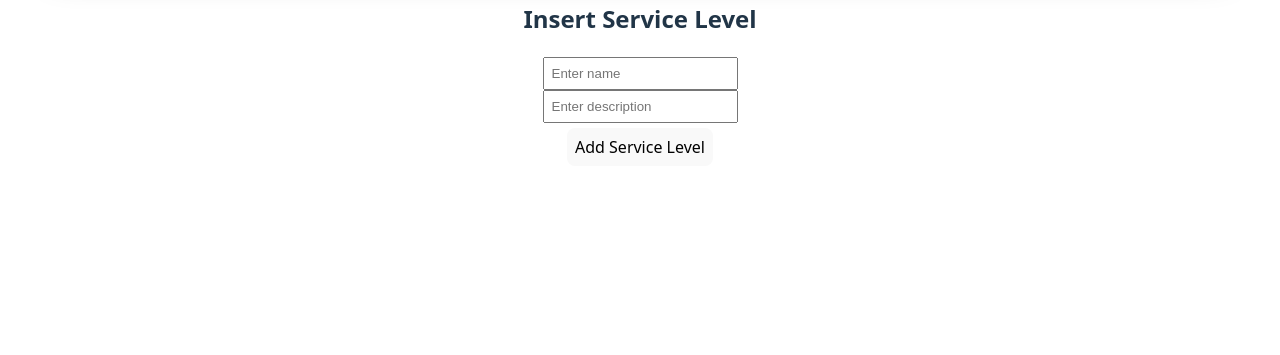
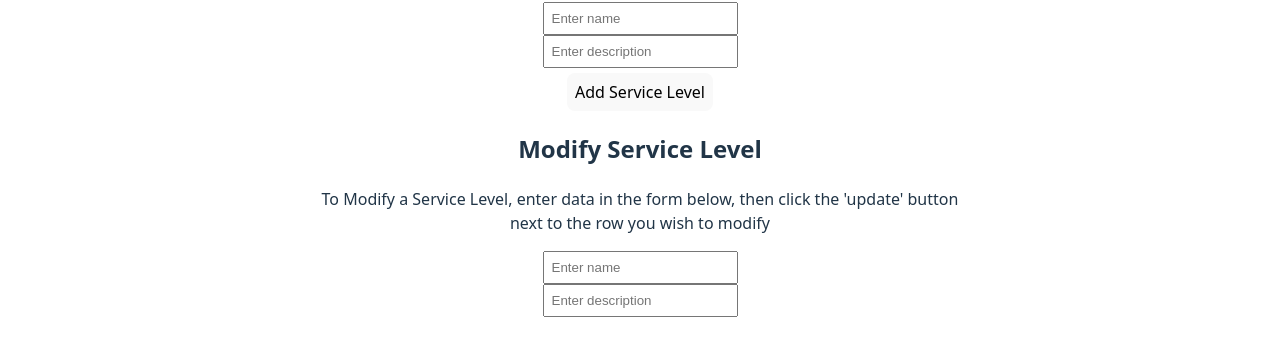
Before and after one commit to ketzelmiller/CS340-Database-Application, a React app in the folder frontend/: page /serviceLevels in a window 1280 px wide. Shown: the part 527-882 px from the top of the page. Before the commit the page ends 800 px from the top, so only its background shows below. Built offline with nearby package versions, Linux system fonts and the light colour scheme; no server answers; the HTML template or start-up script is replaced by a standard one.

Commit message:
Update ServiceLevelsPage.jsx
Expanded new update functionality to service levels

```diff
--- a/frontend/src/pages/ServiceLevelsPage.jsx
+++ b/frontend/src/pages/ServiceLevelsPage.jsx
@@ -12,7 +12,10 @@ function ServiceLevelsPage(){
   const [serviceLevelName, setServiceLevelName] = useState("")
   const [description, setDescription] = useState("")
 
-  const backend = "http://classwork.engr.oregonstate.edu:6044"
+  const [updateServiceLevelName, setUpdateServiceLevelName] = useState("")
+  const [updateDescription, setUpdateDescription] = useState("")
+
+  const backend = "http://classwork.engr.oregonstate.edu:6098"
   //const backend = import.meta.env.VITE_BACKEND_URL || "http://classwork.engr.oregonstate.edu:28542"
   //const backend = "http://localhost:3001"
 
@@ -78,8 +81,8 @@ function ServiceLevelsPage(){
         method: "PUT",
         headers: { "Content-Type": "application/json" },
         body: JSON.stringify({
-          serviceLevelName: serviceLevelName,
-          description: description
+          serviceLevelName: updateServiceLevelName,
+          description: updateDescription
         })
       })
 
@@ -89,8 +92,8 @@ function ServiceLevelsPage(){
 
       // Refresh table and clear fields
       await loadServiceLevels();
-      setServiceLevelName("");
-      setDescription("");
+      setUpdateServiceLevelName("");
+      setUpdateDescription("");
 
     }catch(err){
       console.log(err)
@@ -161,6 +164,31 @@ function ServiceLevelsPage(){
         <br></br>
         <button style={{marginTop: '5px', padding:'7px'}} type="submit">Add Service Level</button>
       </form>
+
+      <h2>Modify Service Level</h2>
+      <p>To Modify a Service Level, enter data in the form below, then click the 'update' button <br></br> next to the row you wish to modify</p>
+      <form>
+        <input
+          style={{padding:'7px'}}
+          type="text"
+          name="serviceLevelName"
+          required="required"
+          placeholder="Enter name"
+          value={updateServiceLevelName}
+          onChange={(e) => setUpdateServiceLevelName(e.target.value)}
+        />
+        <br></br>
+        <input
+          style={{padding:'7px'}}
+          type="text"
+          name="serviceLevelName"
+          required="required"
+          placeholder="Enter description"
+          value={updateDescription}
+          onChange={(e) => setUpdateDescription(e.target.value)}
+        />
+        <br></br>
+      </form>
     </div>
   )
 };
```
